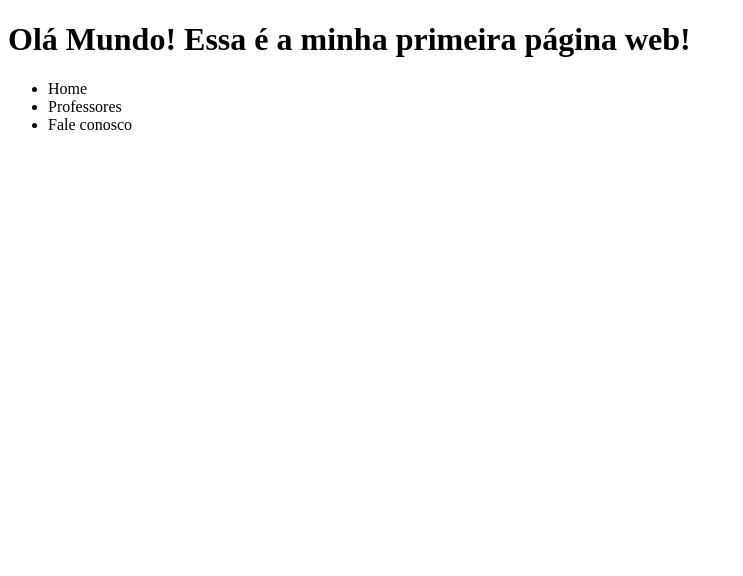
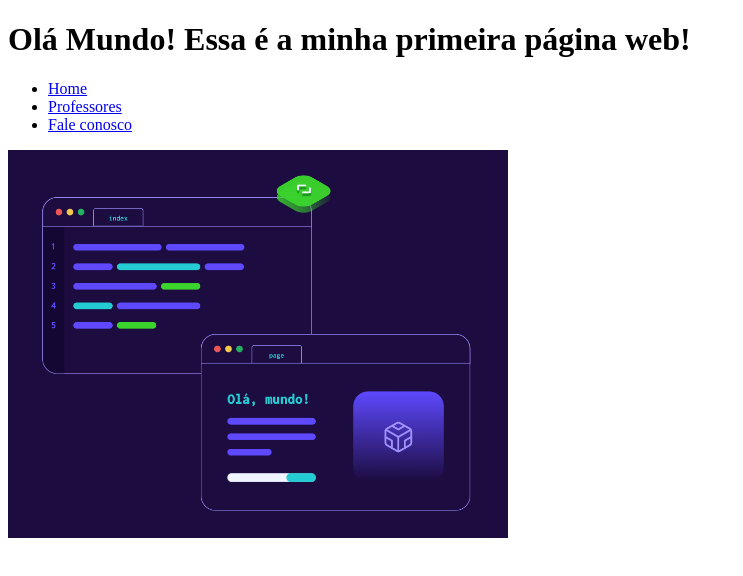
Before and after one commit to arthurmachados1/devaria-aulaHTML-2023, a plain HTML site: page index.html in a window 1280 px wide. Shown: the whole page, without its empty margins (0-743 px from the left). Drawn offline with Linux system fonts and the light colour scheme.

Commit message:
Criação da Main

```diff
--- a/index.html
+++ b/index.html
@@ -9,11 +9,16 @@
         <h1>Olá Mundo! Essa é a minha primeira página web!</h1>
         <nav>
             <ul>
-                <li>Home</li>
-                <li>Professores</li>
-                <li>Fale conosco</li>
+                <li><a href="index.html">Home</a></li>
+                <li><a href="Professores.html"> Professores</a></li>
+                <li><a href="FaleConosco.html"> Fale conosco</a></li>
             </ul>
         </nav>
     </header>
+    <main>
+        <section>
+            <img src="Fotos/fotohome.png" width="500" alt="Devaria - Olá Mundo">
+        </section>
+    </main>
 </body>
 </html>
```
Also changed, not shown: Fotos/fotohome.png (added).
